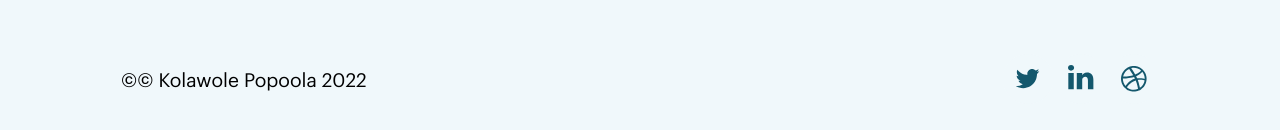
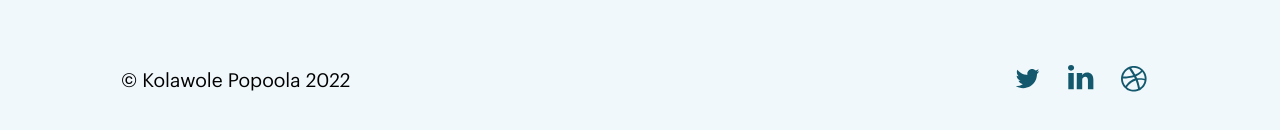
Before and after one commit to Sideshow-Charles/Kolawole-Porfolio, a Nuxt app: page /about in a window 1280 px wide. Shown: the part 3535-3665 px from the top of the page. Built offline with nearby package versions, Linux system fonts and the light colour scheme.

Commit message:
removed one copy sign on the subfooter component

```diff
--- a/components/SubFooter.vue
+++ b/components/SubFooter.vue
@@ -11,13 +11,13 @@
     </section>
     <footer class="footer__container">
       <footer class="footer__text">
-        <p><span>&#169;</span>&copy; Kolawole Popoola {{ new
-                    Date().getFullYear() }}</p>
+        <p>&copy; Kolawole Popoola {{ new
+          Date().getFullYear() }}</p>
       </footer>
       <footer class="footer__links">
         <a href="https://www.twitter.com/_Kolaa" target="_blank"><img src="../assets/images/twitter.svg" alt="" /></a>
-        <a href="https://www.linkedin.com/in/kolawole-popoola-b61664143" target="_blank"><img src="../assets/images/linkedin.svg"
-            alt="" /></a>
+        <a href="https://www.linkedin.com/in/kolawole-popoola-b61664143" target="_blank"><img
+            src="../assets/images/linkedin.svg" alt="" /></a>
         <a href="https://www.dribbble.com/_Kolaa" target="_blank"><img src="../assets/images/dribbble.svg" alt="" /></a>
       </footer>
     </footer>
```
